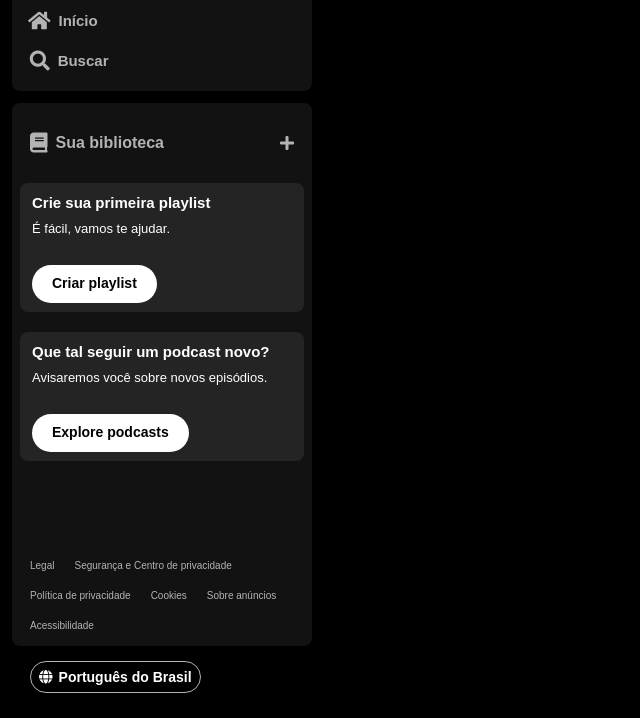
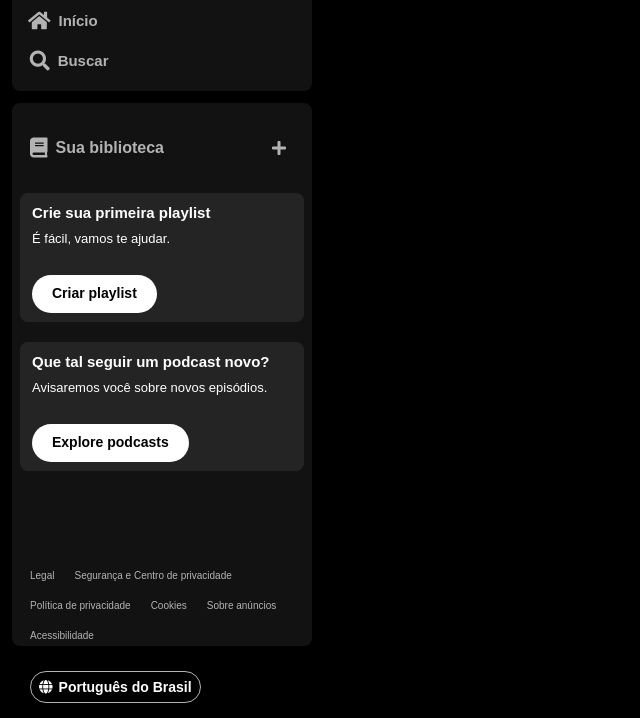
Before and after one commit to Gustavoo-z/Spotify, a plain HTML site: page index.html in a window 1280 px wide. Shown: the part 82-800 px from the top of the page, without its empty margins (0-640 px from the left). Drawn offline with Linux system fonts and the light colour scheme.

Commit message:
Ajuste button plus

```diff
--- a/index.html
+++ b/index.html
@@ -43,7 +43,7 @@
                     <span class="fa fa-book"></span>
                     <span>Sua biblioteca</span>
                 </a>
-                <a href="">
+                <a href="" class="btn-plus" data-tooltip="Criar playlist ou pasta">
                     <span class="fa fa-plus"></span>
                 </a>
             </div>
--- a/styles.css
+++ b/styles.css
@@ -100,6 +100,39 @@ body {
     font-size: 20px;
 }
 
+.btn-plus {
+    position: relative;
+    color: white;
+    padding: 7px 8px;
+    text-decoration: none;
+    border-radius: 32px;
+    display: inline-block;
+}
+
+.btn-plus::after {
+    background-color: rgb(30, 30, 30);
+    content: attr(data-tooltip);
+    font-size: 12px;
+    font-family: "DM Sans", sans-serif;
+    font-weight: 600;
+    position: absolute;
+    bottom: 100%;
+    left: 50%;
+    transform: translateX(-50%);
+    background-color: #333;
+    color: white;
+    padding: 7px;
+    border-radius: 3px;
+    white-space: nowrap;
+    opacity: 0;
+    transition: opacity 0.3s ease;
+    z-index: 10;
+}
+
+.btn-plus:hover::after {
+    opacity: 1;
+}
+
 .playlist {
     font-family: "DM Sans", sans-serif;
     color: white;
```
